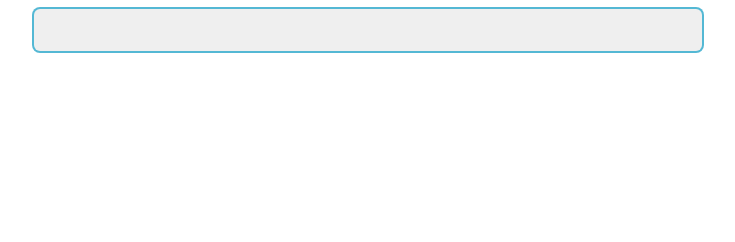
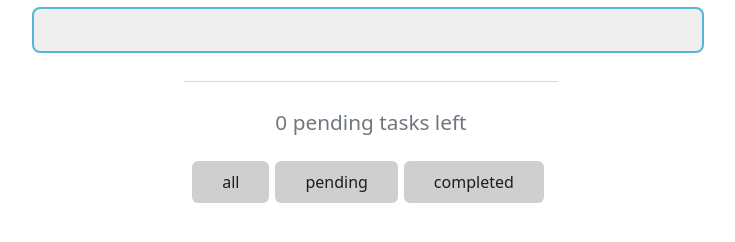
Before and after one commit to willicali40/mypersonaltodoapp, a website: page index.html in a window 1280 px wide. Shown: the part 84-326 px from the top of the page, without its empty margins (29-764 px from the left). Drawn offline with nearby package versions, Linux system fonts and the light colour scheme.

Commit message:
tasks counter is working, buttons not working yet

```diff
--- a/index.html
+++ b/index.html
@@ -19,6 +19,14 @@
             <ul id="ul">
             </ul>
         </main>
+        <footer class="footer">
+            <span id="counter">3 tasks left</span>
+            <div class="buttons">
+                <input type="button" value="all" id="all">
+                <input type="button" value="pending" id="pending">
+                <input type="button" value="completed" id="complete">
+            </div>
+        </footer>
     </div>
     <script src="./src/index.js" type="module"></script>
 </body>
--- a/src/index.js
+++ b/src/index.js
@@ -1,5 +1,9 @@
 const inputTask = document.querySelector("#inputTask");
 const ul = document.querySelector("#ul");
+const counter = document.querySelector("#counter");
+const allButton = document.querySelector("#allButtons");
+const pendingButton = document.querySelector("#pending");
+const completeButton = document.querySelector("#complete");
 
 let task = "";
 
@@ -14,6 +18,7 @@ inputTask.addEventListener("keydown", (e) => {
     let idGenerated = generateId()
     pushData(idGenerated);
     createTask(task, idGenerated);
+    totalTasks()
   }
 });
 
@@ -74,6 +79,7 @@ ul.addEventListener('click', (e) => {
 
             label.style.textDecoration = 'line-through'
             storageLocalData()
+            totalTasks()
         } else if (parentElement.attributes.status.value === 'completed') {
             parentElement.attributes.status.value = 'pending';
             label.style.textDecoration = 'none';
@@ -86,6 +92,7 @@ ul.addEventListener('click', (e) => {
 
             console.log(data);
             storageLocalData()
+            totalTasks()
         }
     } else if (e.target.attributes.id.value === 'delete') {
         const indexOfElement = data.findIndex((ele) => {
@@ -96,6 +103,7 @@ ul.addEventListener('click', (e) => {
 
         console.log(data);
         storageLocalData()
+        totalTasks()
     }
 })
 
@@ -121,4 +129,18 @@ window.addEventListener('load', () => {
     } else {
         console.log('no data');
     }
+    totalTasks()
 })
+
+function totalTasks() {
+    let tasks = 0
+
+    data.map((ele) => {
+        if (ele.status === 'pending') {
+            tasks++
+        }
+    })
+    counter.innerHTML = `
+        ${tasks} pending ${tasks !== 1? 'tasks': 'task'} left
+    `
+}
--- a/src/styles/style.css
+++ b/src/styles/style.css
@@ -42,8 +42,24 @@ ul li {
     list-style: none;
     display: flex;
     justify-content: space-around;
+    font-size: 1.2rem;
 }
 
 li > label {
     width: 80%;
 }
+
+.footer {
+    display: flex;
+    flex-direction: column;
+}
+
+.footer > span {
+    margin: 1rem;
+    text-align: center;
+    font-size: 1.3rem;
+}
+.buttons {
+    display: flex;
+    padding: .5rem;
+}
```
